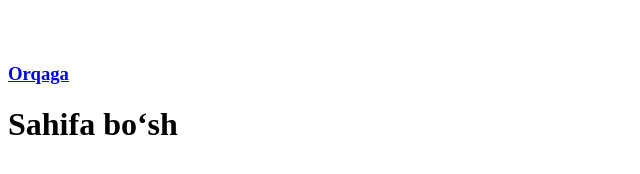
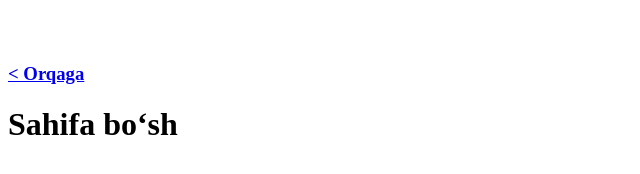
Before and after one commit to versiya-v0-0-0/001, a plain HTML site: page index.html in a window 1280 px wide. Shown: the full height of the page, 0-640 px from the left. Drawn offline with Linux system fonts and the light colour scheme.

Commit message:
update index.html

```diff
--- a/index.html
+++ b/index.html
@@ -5,7 +5,7 @@
 </head>
 <body>
 <br><br>
-<h3><a href="https://v0-0-0.netlify.app">Orqaga</a></h3>
+<h3><a href="https://v0-0-0.netlify.app">< Orqaga</a></h3>
 <h1>Sahifa bo‘sh</h1><br>
 </body>
 </html>
```
